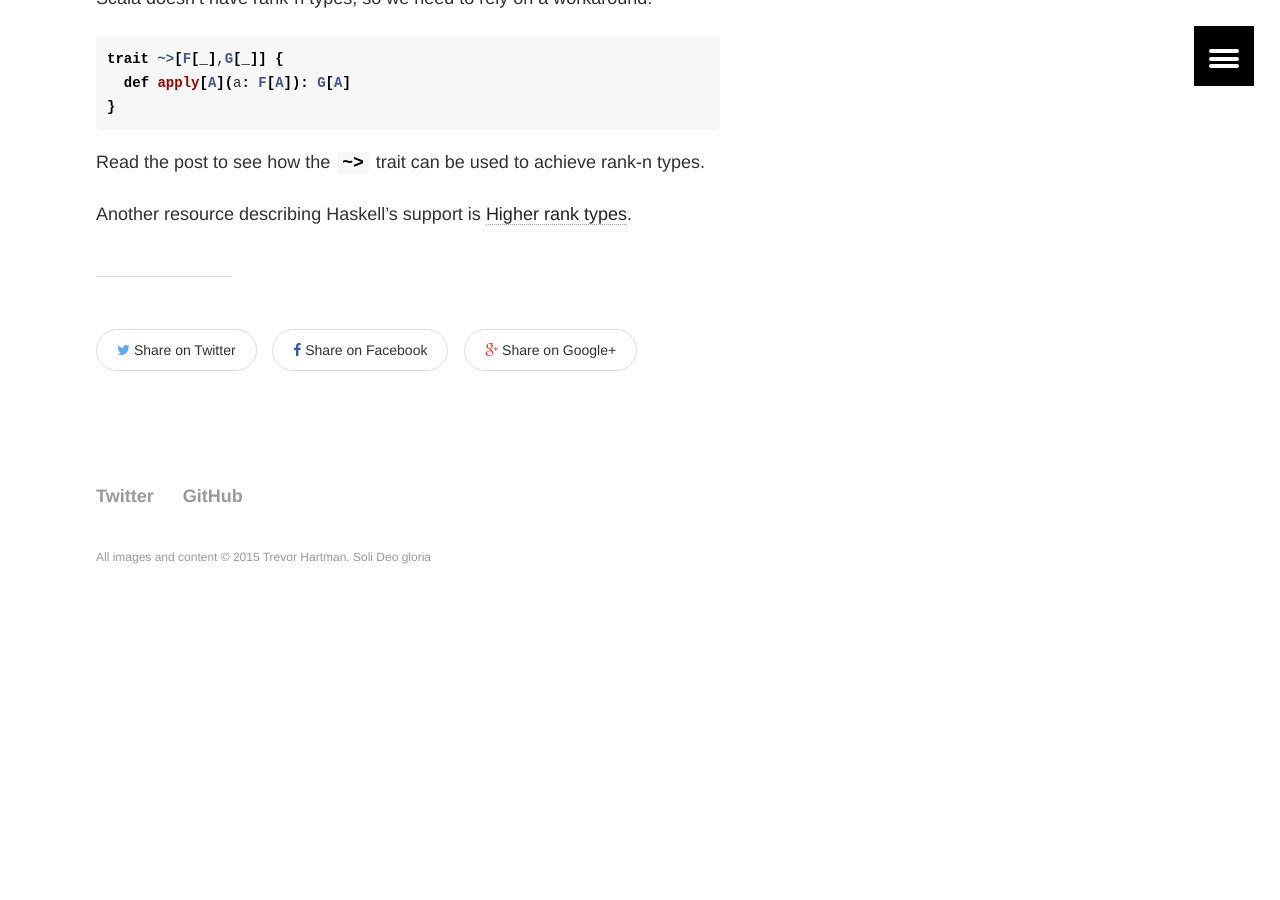
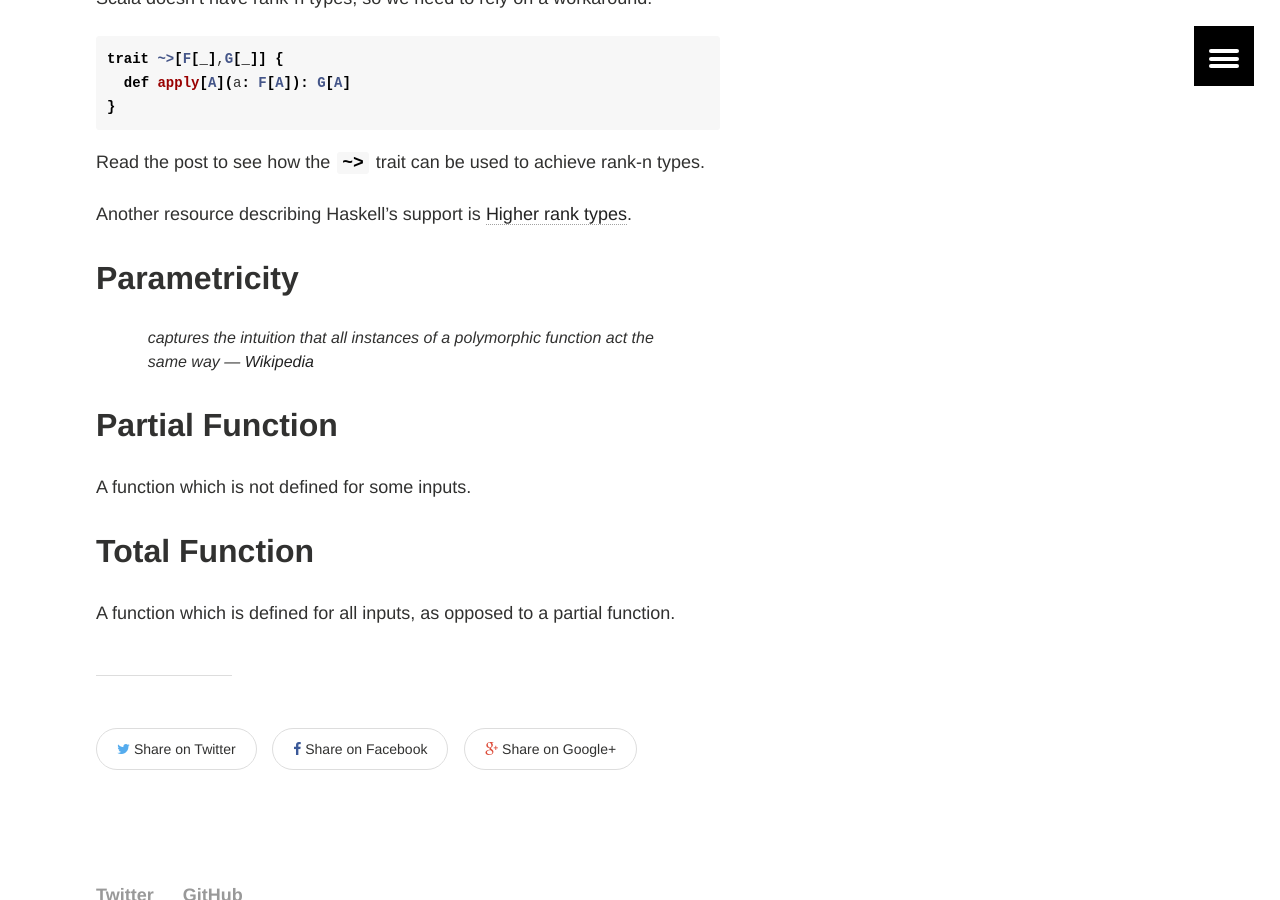
Before and after one commit to devth/devth.github.com, a Jekyll site: the page built from glossary.md, in a window 1280 px wide and 900 px high, scrolled down 4734 px. Built offline with Jekyll 4.4.1, drawn with Linux system fonts in a browser that asks for light colours; Markdown is read by kramdown in place of the engine named in the settings; before the commit the page ends 5377 px from its top, so only the background shows below that; some of the changed text lies outside the part shown.

Commit message:
Begin definitions for parametricity, total and partial functions

```diff
--- a/glossary.md
+++ b/glossary.md
@@ -202,3 +202,17 @@ Read the post to see how the `~>`{:.language-scala} trait can be used to achieve
 
 Another resource describing Haskell's support is
 [Higher rank types](http://en.wikibooks.org/wiki/Haskell/Polymorphism#Higher_rank_types).
+
+## Parametricity
+
+>> captures the intuition that all instances of a polymorphic function act the
+>> same way
+> — <cite>[Wikipedia](https://en.wikipedia.org/wiki/Parametricity)
+
+## Partial Function
+
+A function which is not defined for some inputs.
+
+## Total Function
+
+A function which is defined for all inputs, as opposed to a partial function.
```
